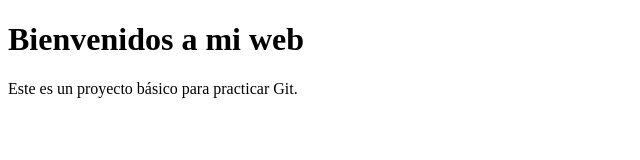
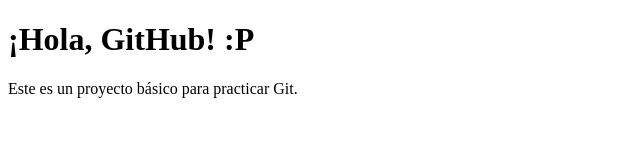
Before and after one commit to IrisMarianR/mi_proyecto_web, a plain HTML site: page index.html in a window 1280 px wide. Shown: the whole page, without its empty margins (0-640 px from the left). Drawn offline with Linux system fonts and the light colour scheme.

Commit message:
Cambiar título en index.html

```diff
--- a/index.html
+++ b/index.html
@@ -6,7 +6,7 @@
     <title>Mi Proyecto Web</title>
 </head>
 <body>
-    <h1>Bienvenidos a mi web</h1>
+    <h1>¡Hola, GitHub! :P</h1>
     <p>Este es un proyecto básico para practicar Git.</p>
 </body>
 </html>
```
